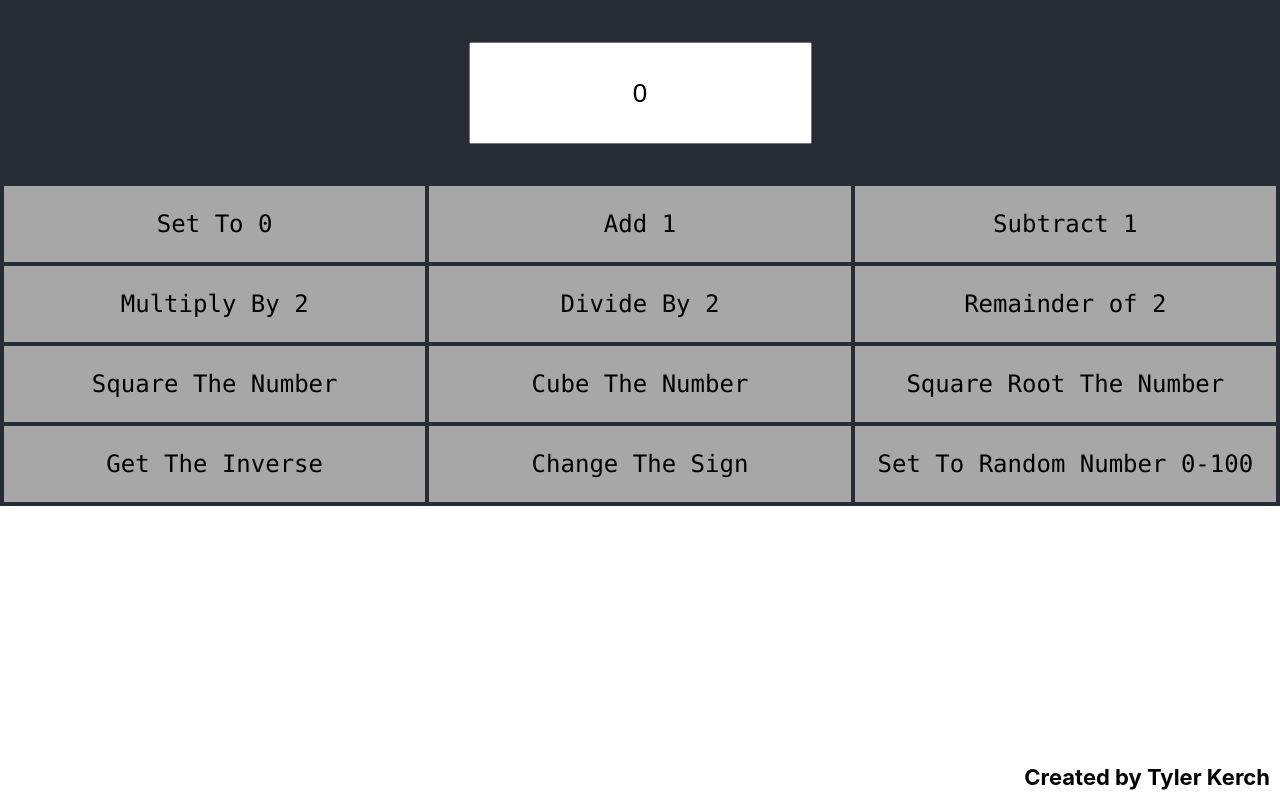
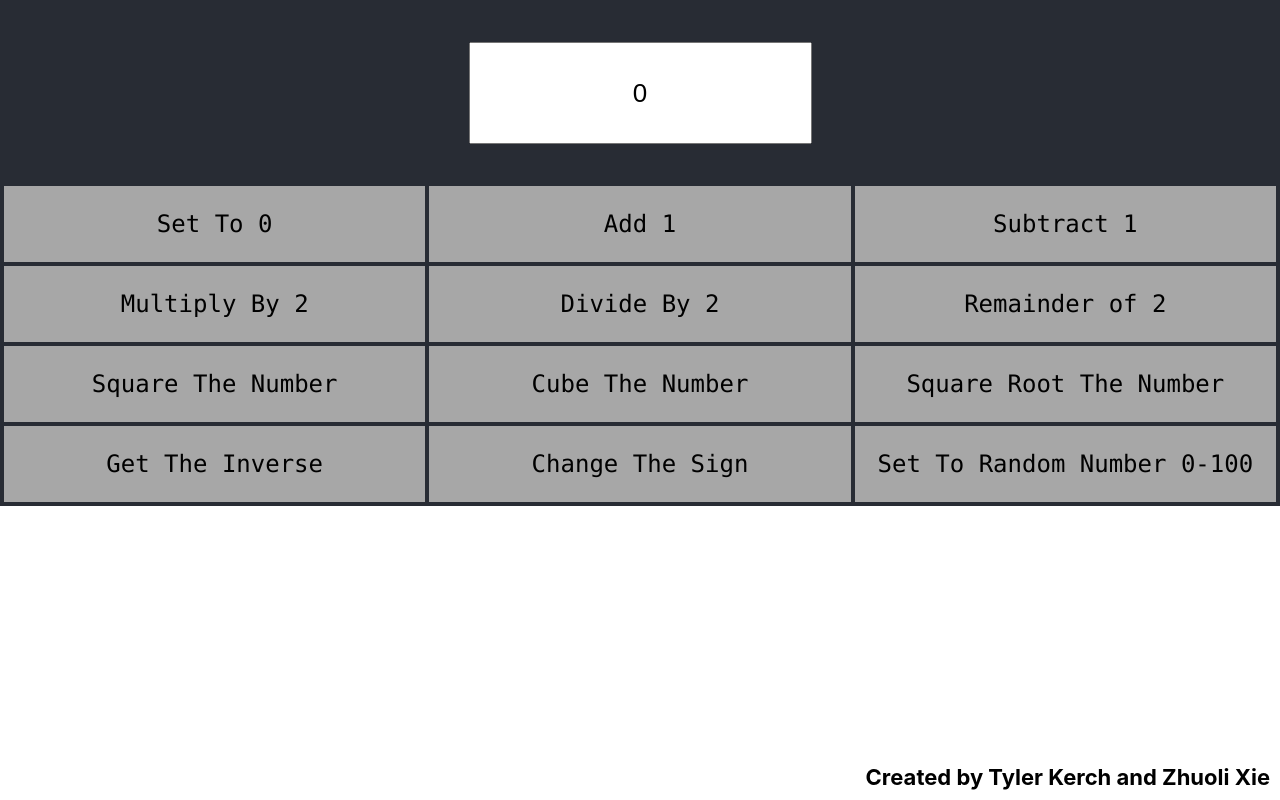
Before and after one commit to TylerKerch/tpeo-cross-collaboration, a React (Create React App) app: page / in a window 1280 px wide. Built offline with nearby package versions, Linux system fonts and the light colour scheme; the HTML template or start-up script is replaced by a standard one.

Commit message:
added my name

```diff
--- a/src/App.js
+++ b/src/App.js
@@ -81,7 +81,7 @@ function App() {
         </div>
       </div>
       <div className="Footer">
-        <h1>Created by Tyler Kerch</h1>
+        <h1>Created by Tyler Kerch and Zhuoli Xie</h1>
       </div>
     </div>
   );
```
